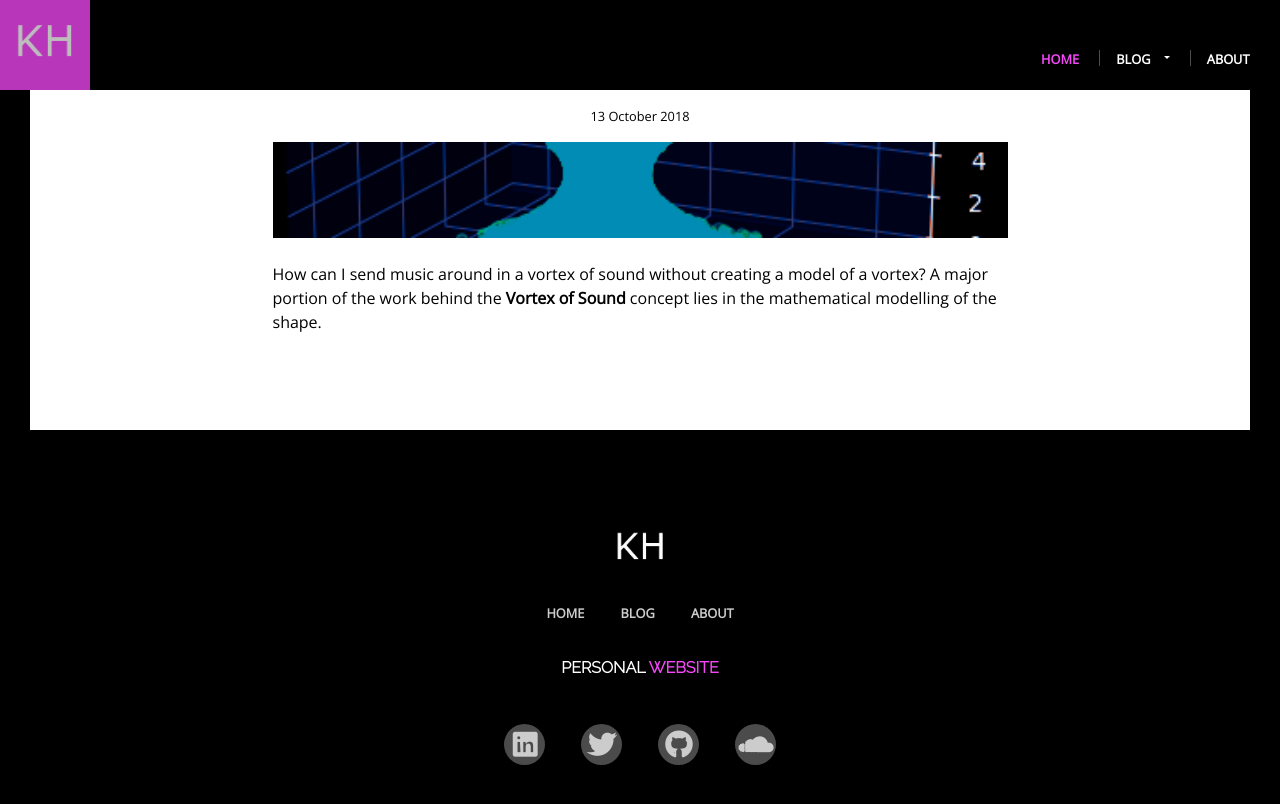
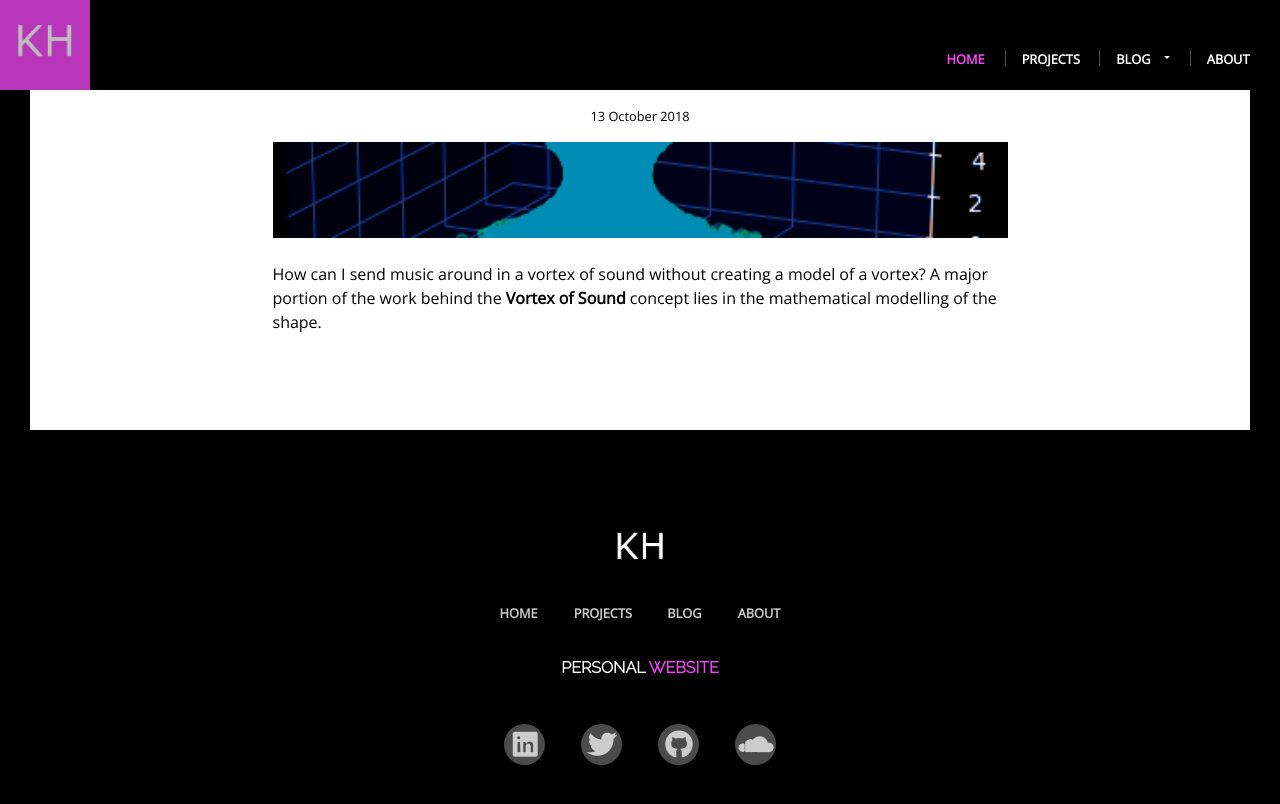
Before and after one commit to khoeger/khoeger.github.io, a Jekyll site: the page built from index.html, in a window 1280 px wide and 900 px high, scrolled down 1250 px. Shown: the top 804 px of the window. Built offline with Jekyll 4.4.1, drawn with Linux system fonts in a browser that asks for light colours.

Commit message:
Add Projects tab to navigation

```diff
--- a/_includes/nav-links.html
+++ b/_includes/nav-links.html
@@ -1,5 +1,6 @@
 <li><a href="/">Home</a></li>
 <!--li><a href="/gallery">Gallery</a></li-->
+<li><a href="https://www.example.com">Projects<a></li>
 <li class="dropdown">
   <a class="drop-trigger" href="/blog">Blog</a>
   <ul class="drop-menu">
```
